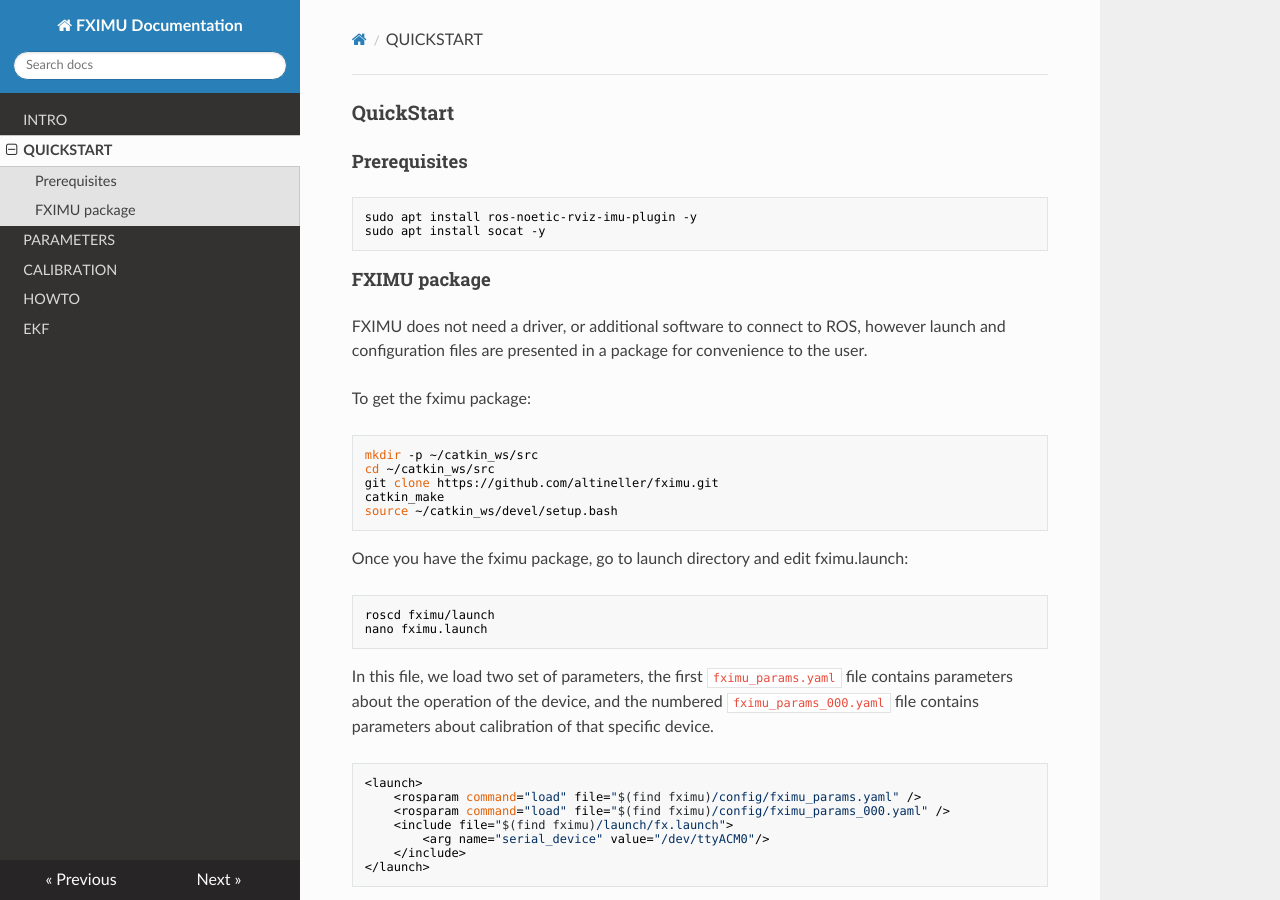
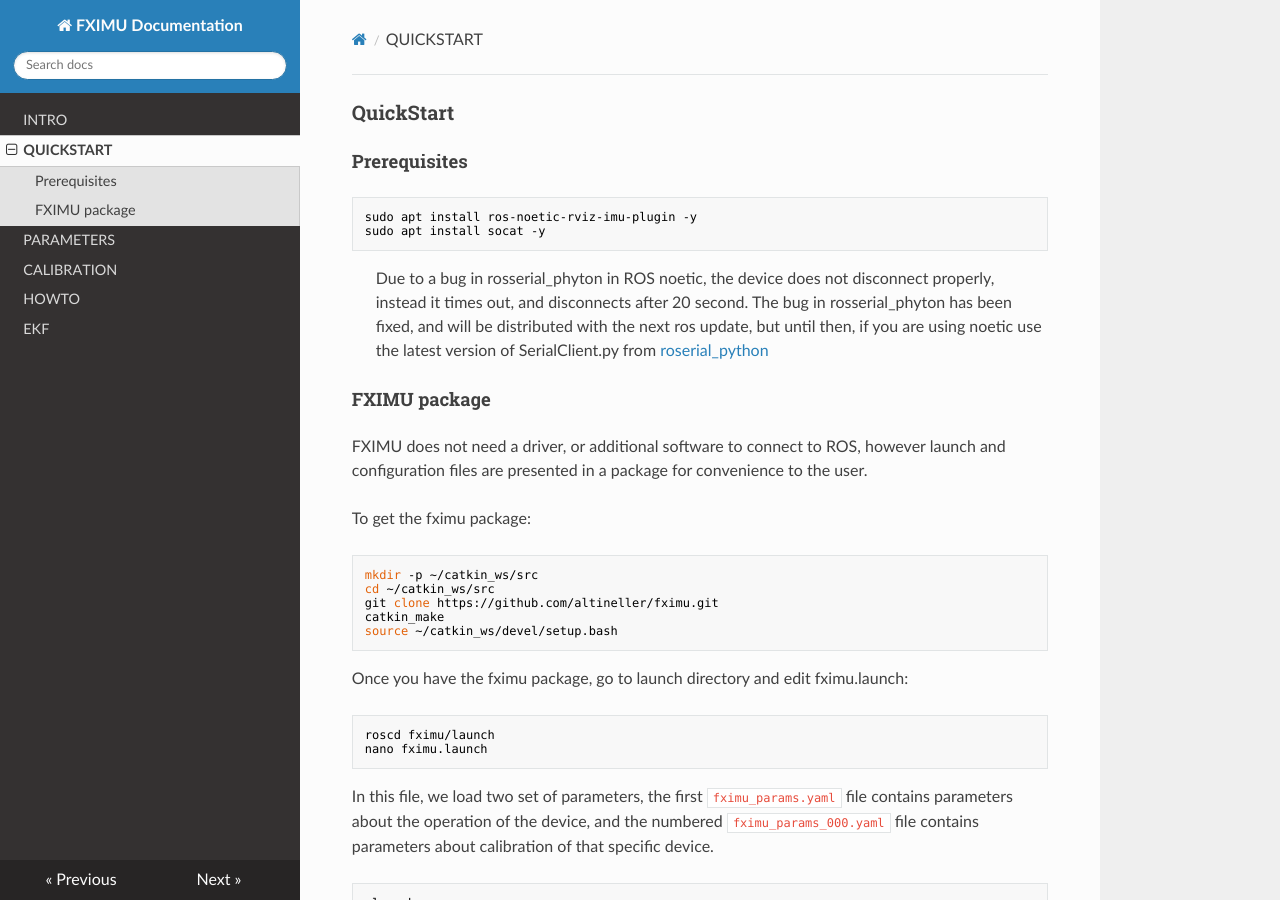
Before and after one commit to ROSRider/fximu_doc, an MkDocs documentation site: the page built from docs/QUICK.md, in a window 1280 px wide and 900 px high. Built offline with MkDocs 1.6.1, drawn with Linux system fonts in a browser that asks for light colours; nearby versions of some CDN libraries; old or Windows-style settings are respelled for this version of MkDocs.

Commit message:
noetic rosserial update

````diff
--- a/docs/QUICK.md
+++ b/docs/QUICK.md
@@ -6,6 +6,8 @@
 sudo apt install ros-noetic-rviz-imu-plugin -y
 sudo apt install socat -y
 ```
+
+> Due to a bug in rosserial\_phyton in ROS noetic, the device does not disconnect properly, instead it times out, and disconnects after 20 second. The bug in rosserial\_phyton has been fixed, and will be distributed with the next ros update, but until then, if you are using noetic use the latest version of SerialClient.py from [roserial_python](https://github.com/ros-drivers/rosserial/blob/noetic-devel/rosserial_python/src/rosserial_python/SerialClient.py)
 
 #### FXIMU package
 
````
